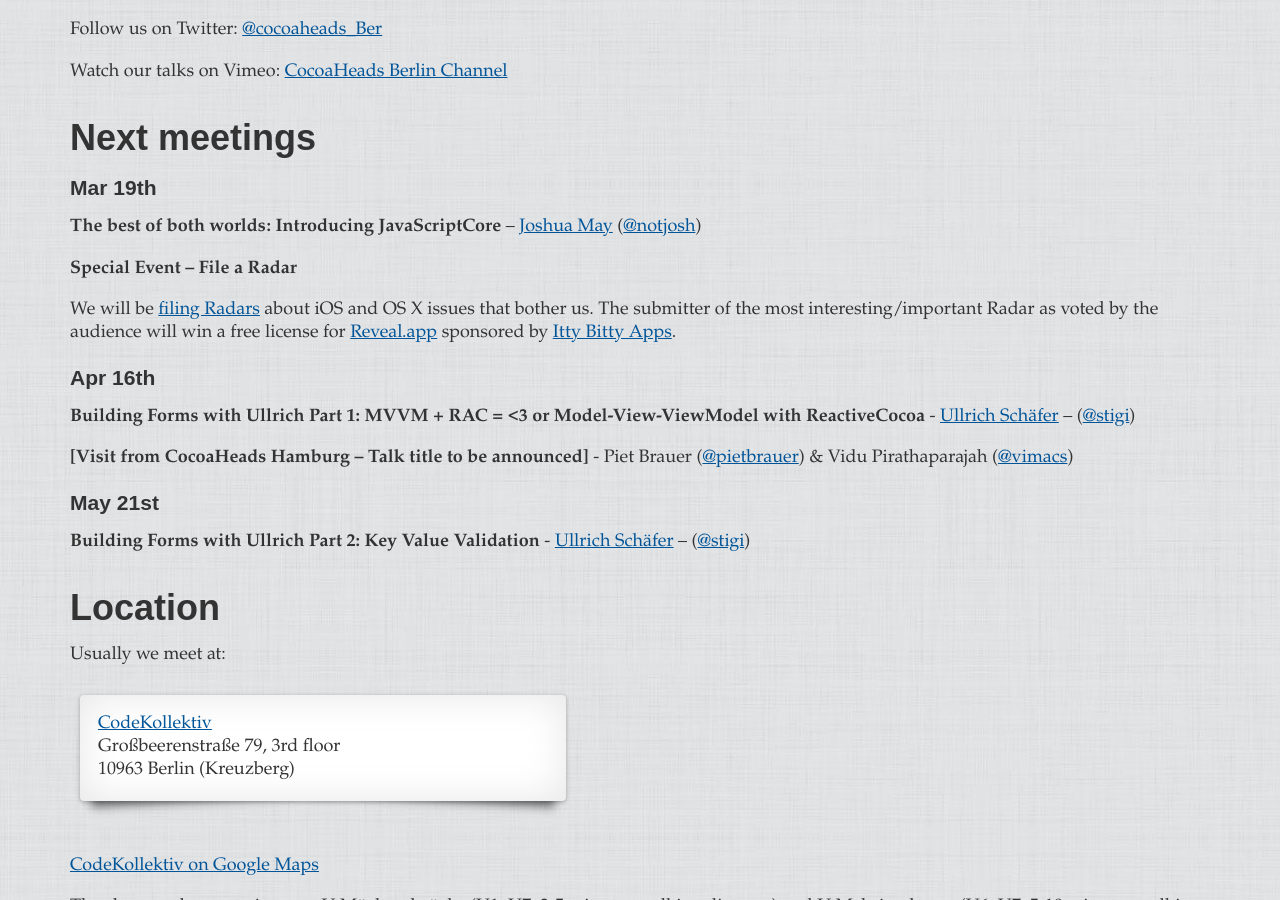
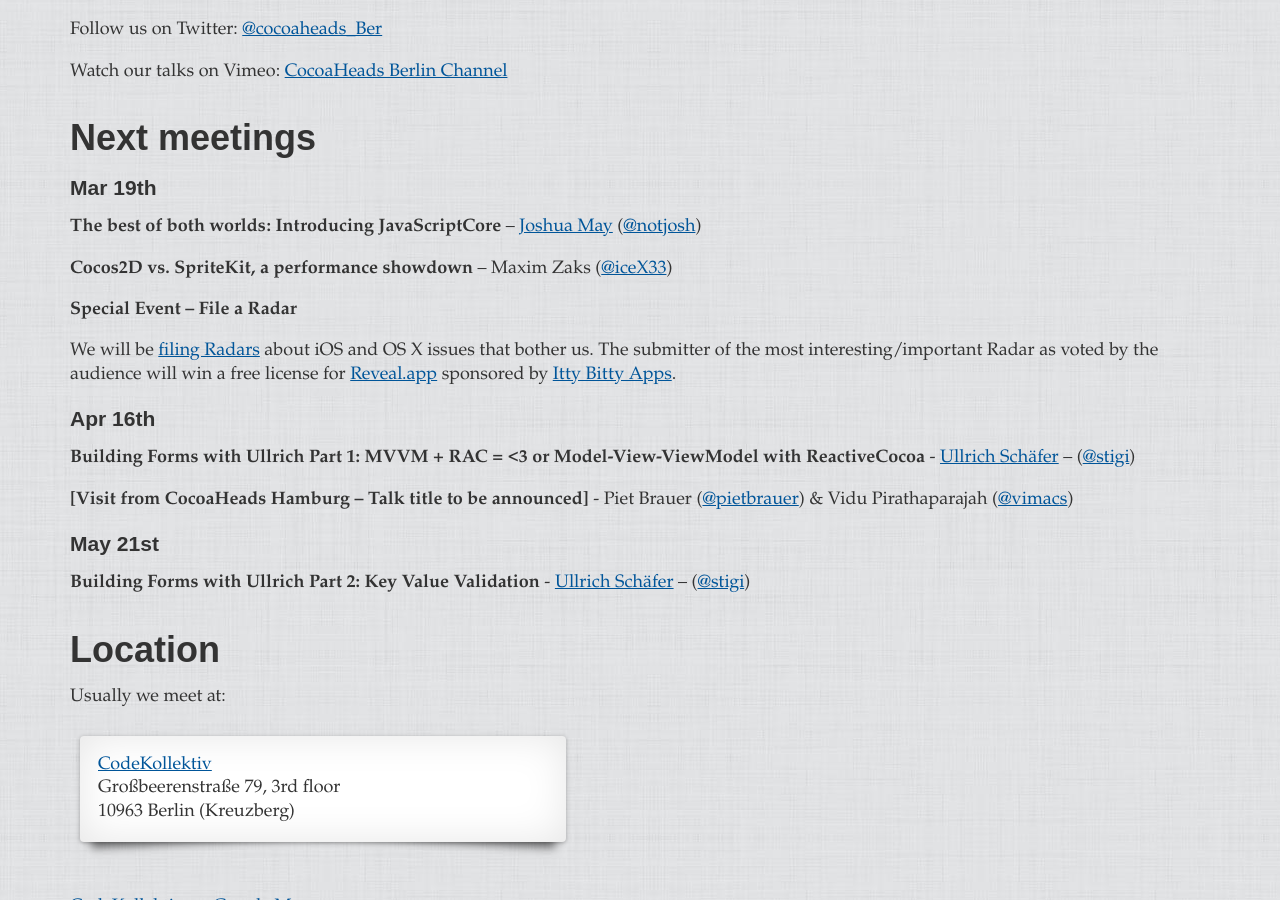
Before and after one commit to cocoaheads-berlin/cocoaheads-berlin.github.com, a Jekyll site: the page built from index.markdown, in a window 1280 px wide and 900 px high, scrolled down 470 px. Built offline with Jekyll 4.4.1, drawn with Linux system fonts in a browser that asks for light colours; some web fonts are replaced; Markdown is read by kramdown in place of the engine named in the settings.

Commit message:
added Maxim's talk

```diff
--- a/index.markdown
+++ b/index.markdown
@@ -18,6 +18,8 @@ Watch our talks on Vimeo: [CocoaHeads Berlin Channel](https://vimeo.com/channels
 ### Mar 19th
 
 **The best of both worlds: Introducing JavaScriptCore** – [Joshua May](http://www.notjosh.com) ([@notjosh](https://twitter.com/notjosh))
+
+**Cocos2D vs. SpriteKit, a performance showdown** – Maxim Zaks ([@iceX33](https://twitter.com/icex33))
 
 **Special Event – File a Radar**
 
```
